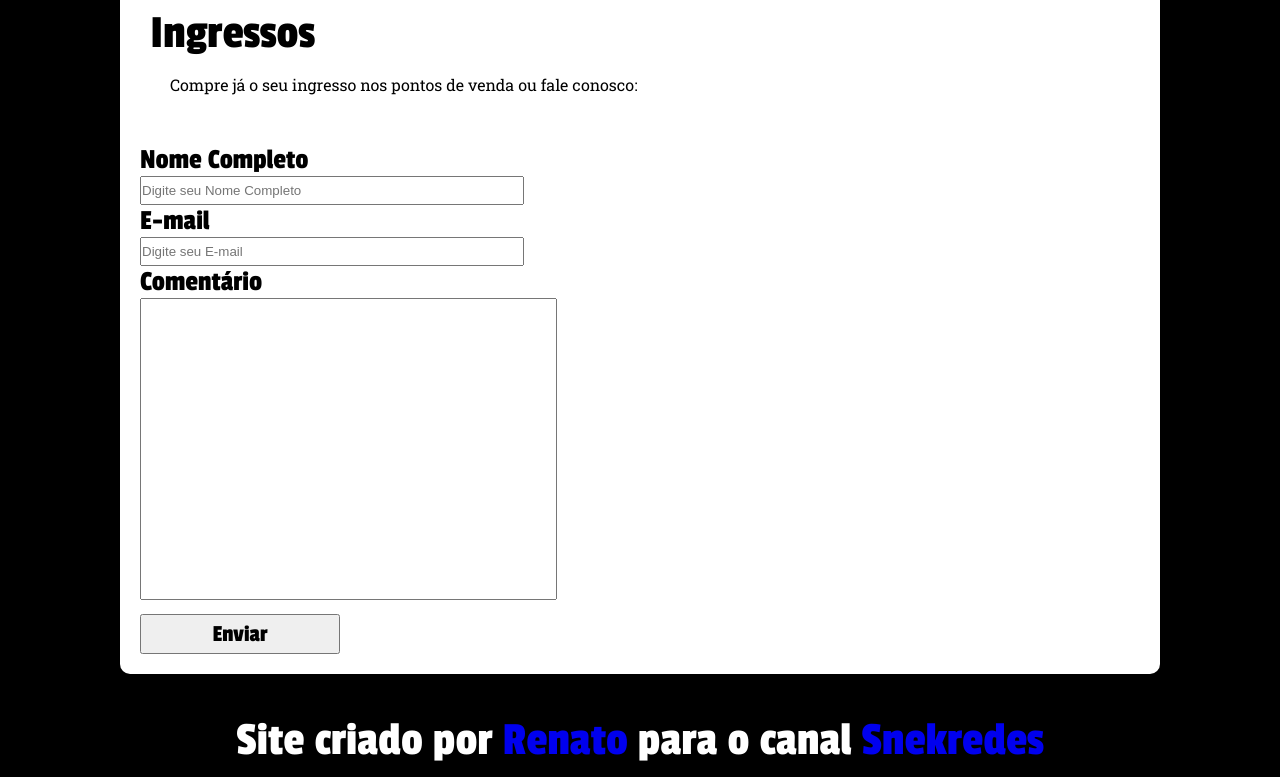
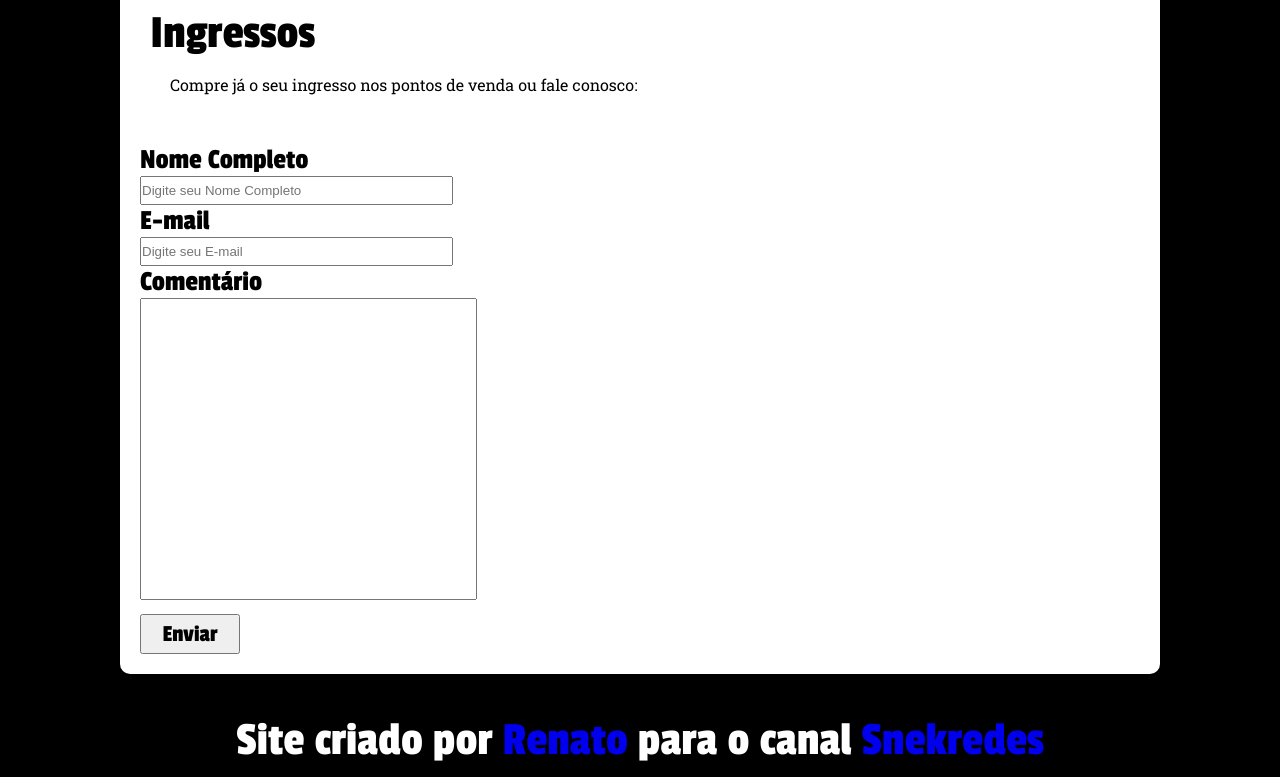
Before and after one commit to snekredes/evento_rock_2024, a plain HTML site: page index.html in a window 1280 px wide. Shown: the part 4390-5167 px from the top of the page. Drawn offline with Linux system fonts and the light colour scheme.

Commit message:
Atualizando site

```diff
--- a/estilos.css
+++ b/estilos.css
@@ -130,7 +130,7 @@ textarea {
     resize: none;
   }
  #buton{
-    width: 20%;
+    width: 10%;
     height: 40px;
     font-size: 1.5em;
     font-family: "Passion One";
--- a/index.html
+++ b/index.html
@@ -120,11 +120,11 @@
             <div class="container">
                 <form>
                  <h2>Nome Completo</h2>
-                 <input type="text" required placeholder="Digite seu Nome Completo" style="width: 380px; height: 25px;" id="inp">
+                 <input type="text" required placeholder="Digite seu Nome Completo" style="width: 309px; height: 25px;" id="inp">
                  <h2>E-mail</h2>
-                 <input type="text" required placeholder="Digite seu E-mail" style="width: 380px; height: 25px;" id="inp">
+                 <input type="text" required placeholder="Digite seu E-mail" style="width: 309px; height: 25px;" id="inp">
                  <h2>Comentário</h2>
-                <textarea name="mensagem" rows="20" cols="50" id="inp">
+                <textarea name="mensagem" rows="20" cols="40" id="inp">
                 </textarea>
                 <br>
                  <input type="submit" value="Enviar" id="buton">
```
